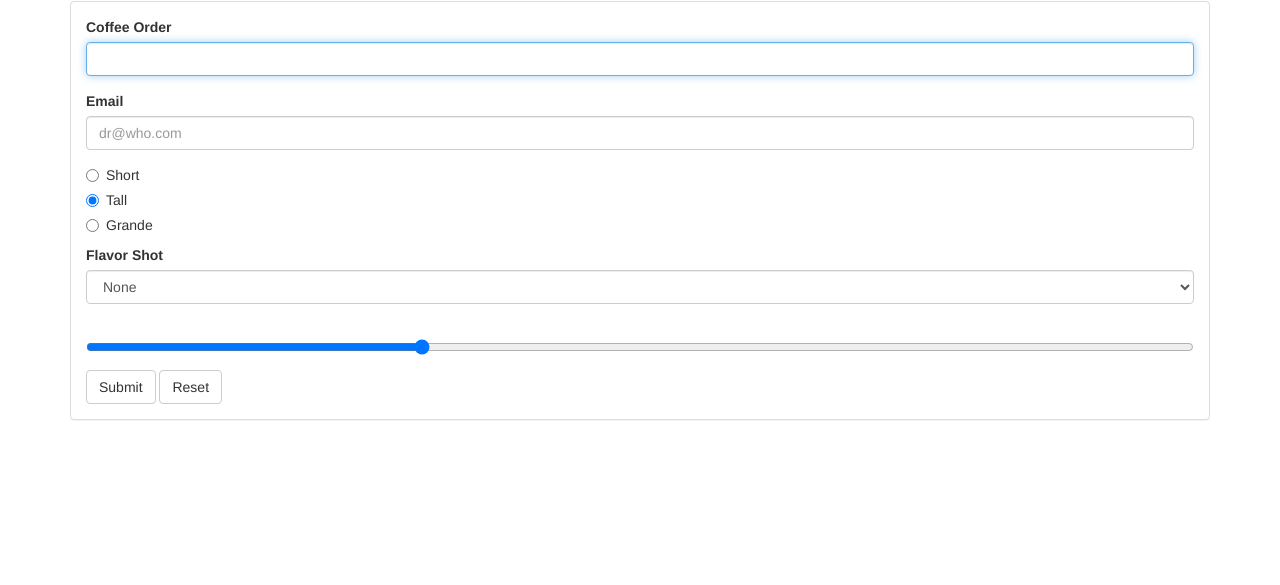
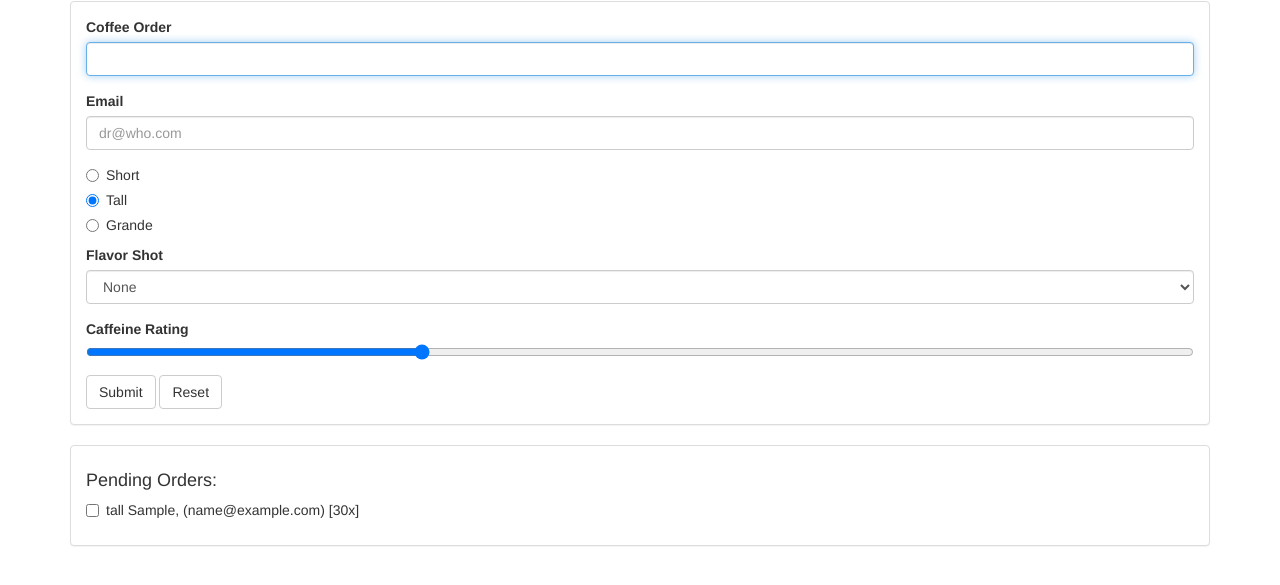
Before and after one commit to akmercado29/CoffeeRun-Assignment7, a plain HTML site: page index.html in a window 1280 px wide. Both pictures are taken after typing "Sample", "name@example.com" into the empty fields and a click on the button "Submit". Shown: the part 69-654 px from the top of the page. Drawn offline with nearby package versions, Linux system fonts and the light colour scheme.

Commit message:
Chapter 11 Completed

```diff
--- a/index.html
+++ b/index.html
@@ -51,16 +51,25 @@
                 </select>
                     </div>
                     <div class="form-group">
-                        <label for="strenghtLevel"></label>
-                        <input name="strenght" id="strenghtLevel" type="range" value="30">
+                        <label for="strengthLevel">Caffeine Rating</label>
+                        <input name="strength" id="strengthLevel" type="range" value="30">
                     </div>
                     <button type="submit" class="btn btn-default">Submit</button>
                     <button type="reset" class="btn btn-default">Reset</button>
                 </form>
             </div>
         </div>
+
+        <div class="panel panel-default">
+          <div class="panel-body">
+            <h4>Pending Orders:</h4>
+            <div data-coffee-order="checklist">
+            </div>
+          </div>
+        </div>
     </section>
     <script src="https://cdnjs.cloudflare.com/ajax/libs/jquery/2.1.4/jquery.min.js" charset="utf-8"></script>
+    <script src="scripts/checklist.js" charset="utf-8"></script>
     <script src="scripts/formhandler.js" charset="utf-8"></script>
     <script src="scripts/datastore.js" charset="utf-8"></script>
     <script src="scripts/truck.js" charset="utf-8"></script>
--- /dev/null
+++ b/scripts/checklist.js
@@ -0,0 +1,76 @@
+(function(window) {
+    'use strict';
+    var App = window.App || {};
+    var $ = window.jQuery;
+
+    function CheckList(selector) {
+        if (!selector) {
+            throw new Error('Noselector provided');
+        }
+
+        this.$element = $(selector);
+        if (this.$element.length === 0) {
+            throw new Error('Could not find element with slector: ' + selector);
+        }
+    }
+
+    CheckList.prototype.addClickHandler = function(fn) {
+        this.$element.on('click', 'input', function(event) {
+            var email = event.target.value;
+            this.removeRow(email);
+            fn(email);
+        }.bind(this));
+    };
+
+
+    CheckList.prototype.addRow = function(coffeeOrder) {
+        // Remove any existing rows that match the email address
+        this.removeRow(coffeeOrder.emailAddress);
+
+        // Create a new instance of a row, using the coffee order info
+        var rowElement = new Row(coffeeOrder);
+
+        // Add the new row instance's $element property to the checklist
+        this.$element.append(rowElement.$element);
+    };
+
+
+    CheckList.prototype.removeRow = function(email) {
+        this.$element
+            .find('[value="' + email + '"]')
+            .closest('[data-coffee-order="checkbox"]')
+            .remove();
+    };
+
+    function Row(coffeeOrder) {
+        var $div = $('<div></div>', {
+            'data-coffee-order': 'checkbox',
+            'class': 'checkbox'
+        });
+
+        var $label = $('<label></label>');
+
+        var $checkbox = $('<input></input>', {
+            type: 'checkbox',
+            value: coffeeOrder.emailAddress
+        });
+
+        var description = coffeeOrder.size + ' ';
+        if (coffeeOrder.flavor) {
+            description += coffeeOrder.flavor + ' ';
+        }
+        description += coffeeOrder.coffee + ', ';
+        description += ' (' + coffeeOrder.emailAddress + ')';
+        description += ' [' + coffeeOrder.strength + 'x]';
+
+        $label.append($checkbox);
+        $label.append(description);
+        $div.append($label);
+
+        this.$element = $div;
+    }
+
+    App.CheckList = CheckList;
+    window.App = App;
+
+})(window);
--- a/scripts/main.js
+++ b/scripts/main.js
@@ -1,14 +1,22 @@
 (function(window) {
     'use strict';
     var FORM_SELECTOR = '[data-coffee-order="form"]';
+    var CHECKLIST_SELECTOR = '[data-coffee-order="checklist"]';
     var App = window.App;
     var Truck = App.Truck;
     var DataStore = App.DataStore;
     var FormHandler = App.FormHandler;
+    var CheckList = App.CheckList;
     var myTruck = new Truck('ncc-1701', new DataStore());
     window.myTruck = myTruck;
+    var checkList = new CheckList(CHECKLIST_SELECTOR);
+    checkList.addClickHandler(myTruck.deliverOrder.bind(myTruck));
     var formHandler = new FormHandler(FORM_SELECTOR);
 
-    formHandler.addSubmitHandler(myTruck.createOrder.bind(myTruck));
+    formHandler.addSubmitHandler(function(data) {
+        myTruck.createOrder.call(myTruck, data);
+        checkList.addRow.call(checkList, data);
+    });
+
     console.log(formHandler);
 })(window);
```
